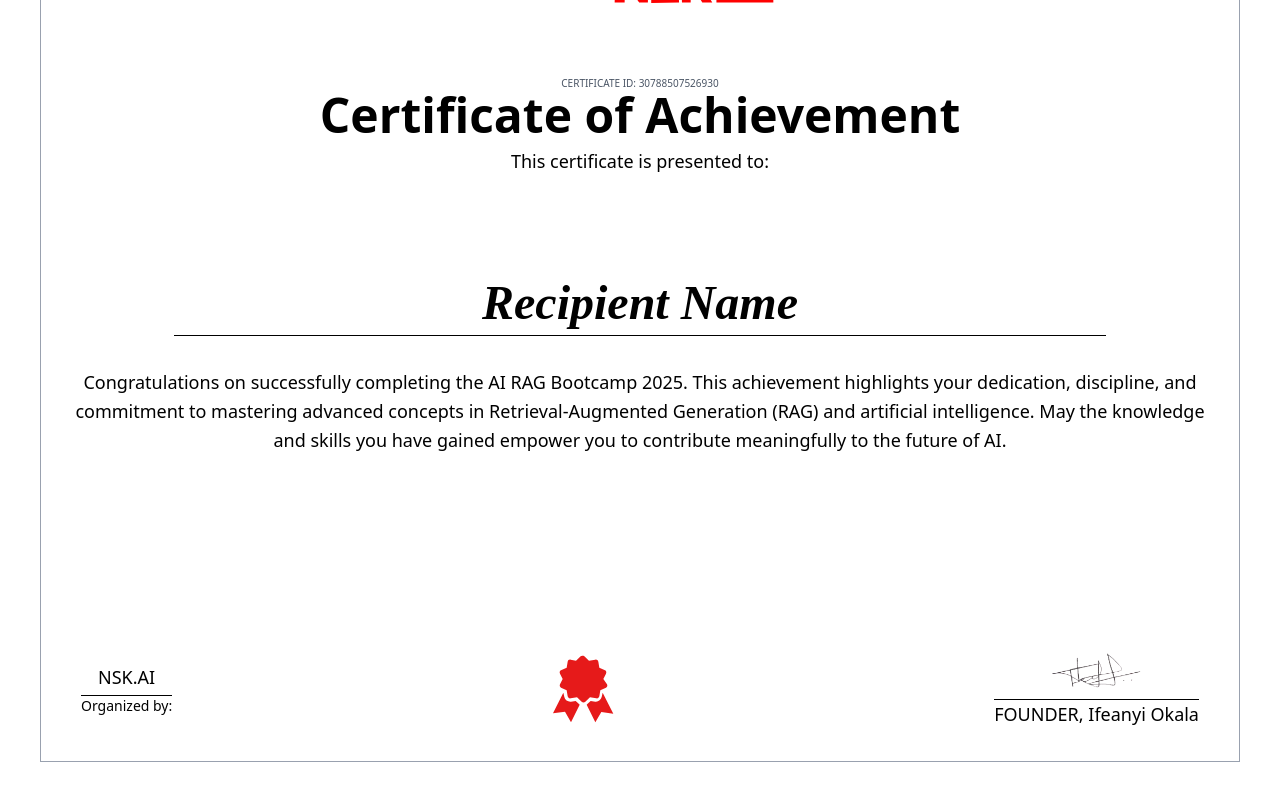
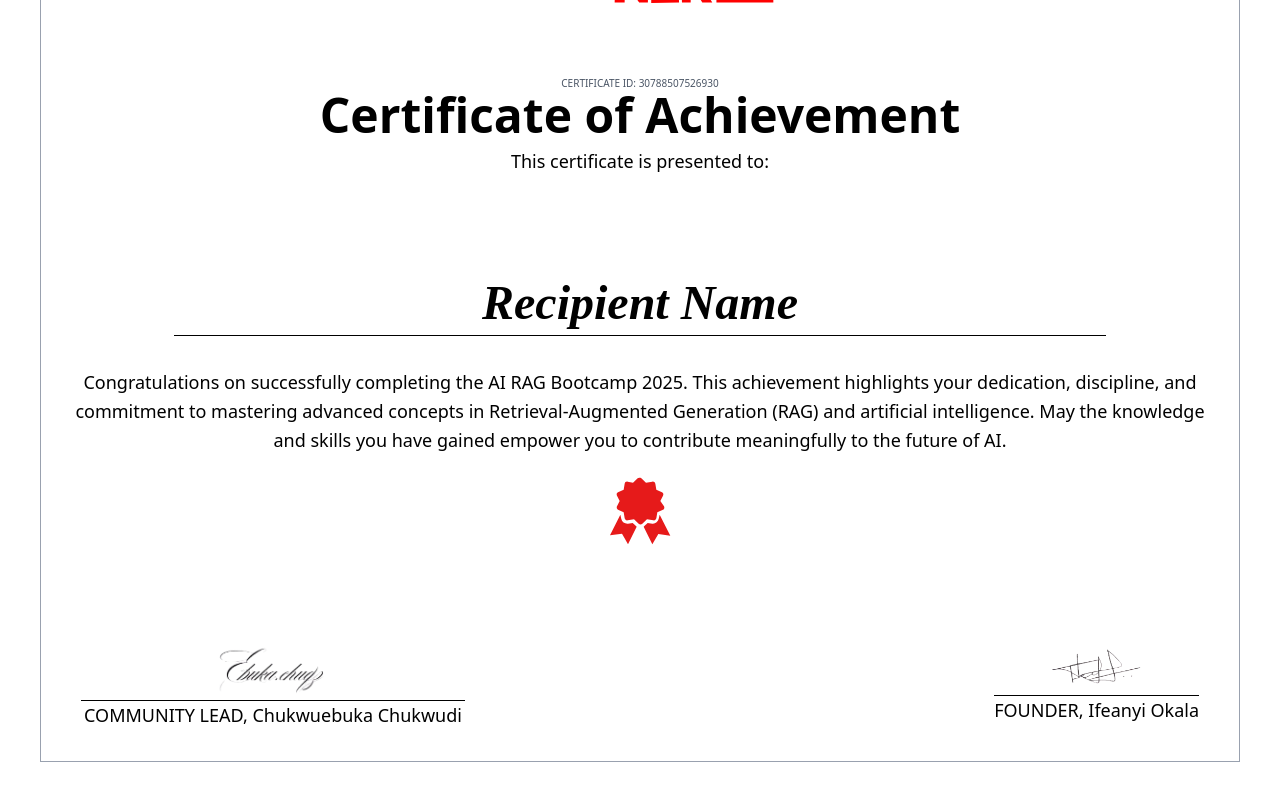
Before and after one commit to EL-ILUMINADO/certificate-page, a React (Vite) app: page / in a window 1280 px wide. Shown: the part 480-1280 px from the top of the page. Built offline with nearby package versions, Linux system fonts and the light colour scheme.

Commit message:
Changed bottom row layout to flex and centered the image. Reduced bottom margin of message paragraph.

```diff
--- a/src/components/Certificate.tsx
+++ b/src/components/Certificate.tsx
@@ -4,6 +4,7 @@ import DateComponent from "./DateComponent";
 import YearComponent from "./YearComponent";
 
 import signature from "../assets/signature.png";
+import CommunityLeadSignature from "../assets/signatureLead.png";
 
 const Certificate: React.FC = () => {
   const contentRef = useRef<HTMLDivElement>(null);
@@ -113,7 +114,7 @@ const Certificate: React.FC = () => {
           </div>
 
           {/* Message */}
-          <p className="text-xs sm:text-sm md:text-lg leading-relaxed px-4 mb-8">
+          <p className="text-xs sm:text-sm md:text-lg leading-relaxed px-4 mb-4">
             Congratulations on successfully completing the AI RAG Bootcamp 2025.
             This achievement highlights your dedication, discipline, and
             commitment to mastering advanced concepts in Retrieval-Augmented
@@ -122,26 +123,32 @@ const Certificate: React.FC = () => {
             future of AI.
           </p>
 
-          {/* Bottom Row */}
-          <div className="flex justify-between items-center w-full px-6 mt-auto">
-            {/* Left */}
-            <div className="flex flex-col items-center">
-              <span className="text-xs sm:text-sm md:text-lg font-medium">
-                NSK.AI
-              </span>
-              <div className="h-px bg-black w-full mt-1"></div>
-              <span className="text-xs sm:text-sm">Organized by:</span>
-            </div>
-
+          <div className="flex items-center justify-center">
             {/* Center */}
             <img
               src="/certsvg.svg"
               alt="Certificate Icon"
               className="w-10 sm:w-16 md:w-20"
             />
+          </div>
+
+          {/* Bottom Row */}
+          <div className="flex justify-between items-center w-full px-6 mt-auto">
+            {/* Left */}
+            <div className="flex flex-col items-center max-w-sm">
+              <img
+                width={400}
+                src={CommunityLeadSignature}
+                alt="Signature for NSK.AI Founder"
+              />
+              <div className="h-px bg-black w-full mt-1"></div>
+              <span className="text-xs sm:text-sm md:text-lg font-medium">
+                COMMUNITY LEAD, Chukwuebuka Chukwudi
+              </span>
+            </div>
 
             {/* Right */}
-            <div className="flex flex-col items-center">
+            <div className="flex flex-col items-center max-w-sm">
               <img
                 width={100}
                 src={signature}
```
Also changed, not shown: src/assets/signature-lead.png (added), src/assets/signatureLead.png (added).
